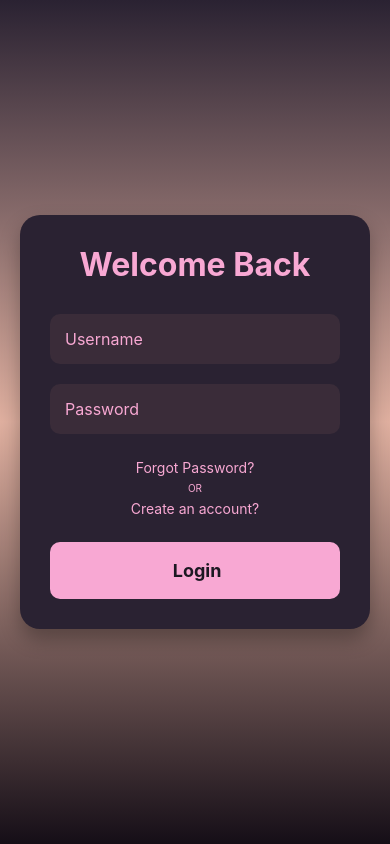
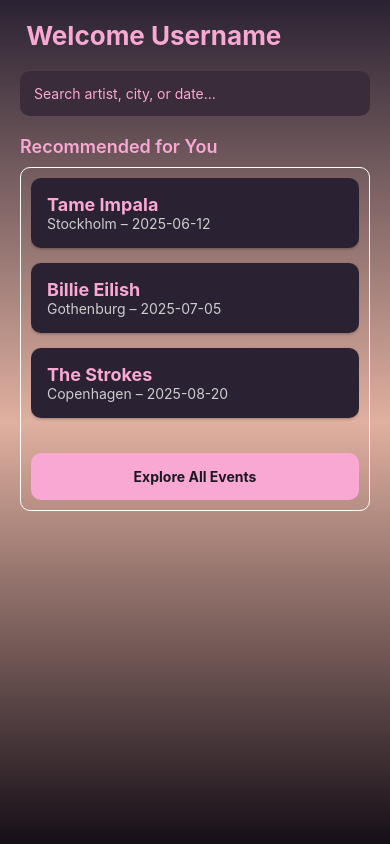
Before and after one commit to Clemond/GigRadar, a React Native app: screen /HomeScreen in a window 390 px wide. Built offline with nearby package versions, Linux system fonts and the light colour scheme; no server answers; what @react-native-vector-icons/material-design-icons would draw is missing.

Commit message:
Feature/homescreen (#3)
* feat: add navigation to home screen if credentials are right in sign in screen

* feat: add basic design to home screen

```diff
--- a/components/forms/SigninForm.tsx
+++ b/components/forms/SigninForm.tsx
@@ -24,9 +24,11 @@
 
   async function handleLogin() {
     Keyboard.dismiss();
-
     const user = await signIn(email, password);
     if (!user) setIsSnackbarVisible(true);
+    if (user) {
+      navigation.navigate("HomeScreen");
+    }
   }
 
   return (
@@ -34,11 +36,12 @@
       <Text style={styles.header}>Welcome Back</Text>
       <TextInput
         style={styles.input}
-        placeholder="Username"
+        placeholder="Email"
         placeholderTextColor="#f8a8d3"
         value={email}
         onChangeText={setEmail}
         contextMenuHidden={true}
+        autoCapitalize="none"
       />
 
       <TextInput
@@ -49,9 +52,10 @@
         value={password}
         onChangeText={setPassword}
         contextMenuHidden={true}
+        autoCapitalize="none"
       />
 
-      <TouchableOpacity onPress={() => navigation.navigate("Test")}>
+      <TouchableOpacity>
         <Text style={styles.forgotPassword}>Forgot Password?</Text>
       </TouchableOpacity>
 
--- a/navigation/navigation.tsx
+++ b/navigation/navigation.tsx
@@ -1,7 +1,7 @@
 import { createNativeStackNavigator } from "@react-navigation/native-stack";
 import { RootStackParamList } from "../types/navigation.types";
 import SigninScreen from "../screens/SigninScreen";
-import TestScreen from "../screens/TestScreen";
+import HomeScreen from "../screens/HomeScreen";
 
 export default function RootStack() {
   const Stack = createNativeStackNavigator<RootStackParamList>();
@@ -9,7 +9,7 @@
   return (
     <Stack.Navigator screenOptions={{ headerShown: false }}>
       <Stack.Screen name="SigninScreen" component={SigninScreen} />
-      <Stack.Screen name="Test" component={TestScreen} />
+      <Stack.Screen name="HomeScreen" component={HomeScreen} />
     </Stack.Navigator>
   );
 }
--- /dev/null
+++ b/screens/HomeScreen.tsx
@@ -0,0 +1,119 @@
+// screens/HomeScreen.tsx
+import {
+  View,
+  Text,
+  StyleSheet,
+  ScrollView,
+  TextInput,
+  TouchableOpacity
+} from "react-native";
+import { LinearGradient } from "expo-linear-gradient";
+import { SafeAreaView } from "react-native-safe-area-context";
+import { Card } from "react-native-paper";
+
+const recommendedEvents = [
+  { id: "1", artist: "Tame Impala", city: "Stockholm", date: "2025-06-12" },
+  { id: "2", artist: "Billie Eilish", city: "Gothenburg", date: "2025-07-05" },
+  { id: "3", artist: "The Strokes", city: "Copenhagen", date: "2025-08-20" }
+];
+
+export default function HomeScreen() {
+  return (
+    <LinearGradient
+      colors={["#2A2232", "#e0b0a0", "#150E17"]}
+      start={{ x: 0, y: 0 }}
+      end={{ x: 0, y: 1 }}
+      style={styles.gradient}
+    >
+      <SafeAreaView style={styles.container}>
+        <Text style={styles.greeting}> Welcome Username</Text>
+
+        <TextInput
+          placeholder="Search artist, city, or date..."
+          placeholderTextColor="#f8a8d3"
+          style={styles.searchInput}
+        />
+
+        <Text style={styles.sectionTitle}>Recommended for You</Text>
+
+        <View style={styles.recommendedCard}>
+          <ScrollView showsVerticalScrollIndicator={false}>
+            {recommendedEvents.map((event) => (
+              <Card key={event.id} style={styles.card} onPress={() => {}}>
+                <Card.Content>
+                  <Text style={styles.cardTitle}>{event.artist}</Text>
+                  <Text style={styles.cardSubtitle}>
+                    {event.city} – {event.date}
+                  </Text>
+                </Card.Content>
+              </Card>
+            ))}
+
+            <TouchableOpacity style={styles.exploreButton} onPress={() => {}}>
+              <Text style={styles.exploreButtonText}>Explore All Events</Text>
+            </TouchableOpacity>
+          </ScrollView>
+        </View>
+      </SafeAreaView>
+    </LinearGradient>
+  );
+}
+
+const styles = StyleSheet.create({
+  gradient: {
+    flex: 1
+  },
+  container: {
+    flex: 1,
+    padding: 20
+  },
+  greeting: {
+    color: "#f8a8d3",
+    fontSize: 26,
+    fontWeight: "bold",
+    marginBottom: 20
+  },
+  searchInput: {
+    backgroundColor: "#3a2c39",
+    borderRadius: 10,
+    padding: 14,
+    color: "#f8a8d3",
+    marginBottom: 20
+  },
+  sectionTitle: {
+    fontSize: 18,
+    color: "#f8a8d3",
+    marginBottom: 10,
+    fontWeight: "600"
+  },
+  card: {
+    backgroundColor: "#2a2232",
+    marginBottom: 15,
+    borderRadius: 10
+  },
+  cardTitle: {
+    color: "#f8a8d3",
+    fontSize: 18,
+    fontWeight: "bold"
+  },
+  cardSubtitle: {
+    color: "#ccc"
+  },
+  exploreButton: {
+    backgroundColor: "#f8a8d3",
+    padding: 15,
+    borderRadius: 10,
+    marginTop: 20,
+    alignItems: "center"
+  },
+  exploreButtonText: {
+    color: "#1c1822",
+    fontWeight: "bold"
+  },
+  recommendedCard: {
+    borderWidth: 1,
+    borderColor: "white",
+    borderRadius: 10,
+    padding: 10
+  }
+});
--- a/screens/TestScreen.tsx
+++ /dev/null
@@ -1,18 +0,0 @@
-import { NavigationProp, useNavigation } from "@react-navigation/native";
-import React from "react";
-import { Button, Text, View } from "react-native";
-import { RootStackParamList } from "../types/navigation.types";
-
-export default function TestScreen() {
-  const navigation = useNavigation<NavigationProp<RootStackParamList>>();
-
-  return (
-    <View style={{ flex: 1, justifyContent: "center", alignItems: "center" }}>
-      <Text>Welcome to the test screen</Text>
-      <Button
-        onPress={() => navigation.navigate("SigninScreen")}
-        title="back"
-      />
-    </View>
-  );
-}
--- a/types/navigation.types.ts
+++ b/types/navigation.types.ts
@@ -1,4 +1,4 @@
 export type RootStackParamList = {
   SigninScreen: undefined;
-  Test: undefined;
+  HomeScreen: undefined;
 };
```
